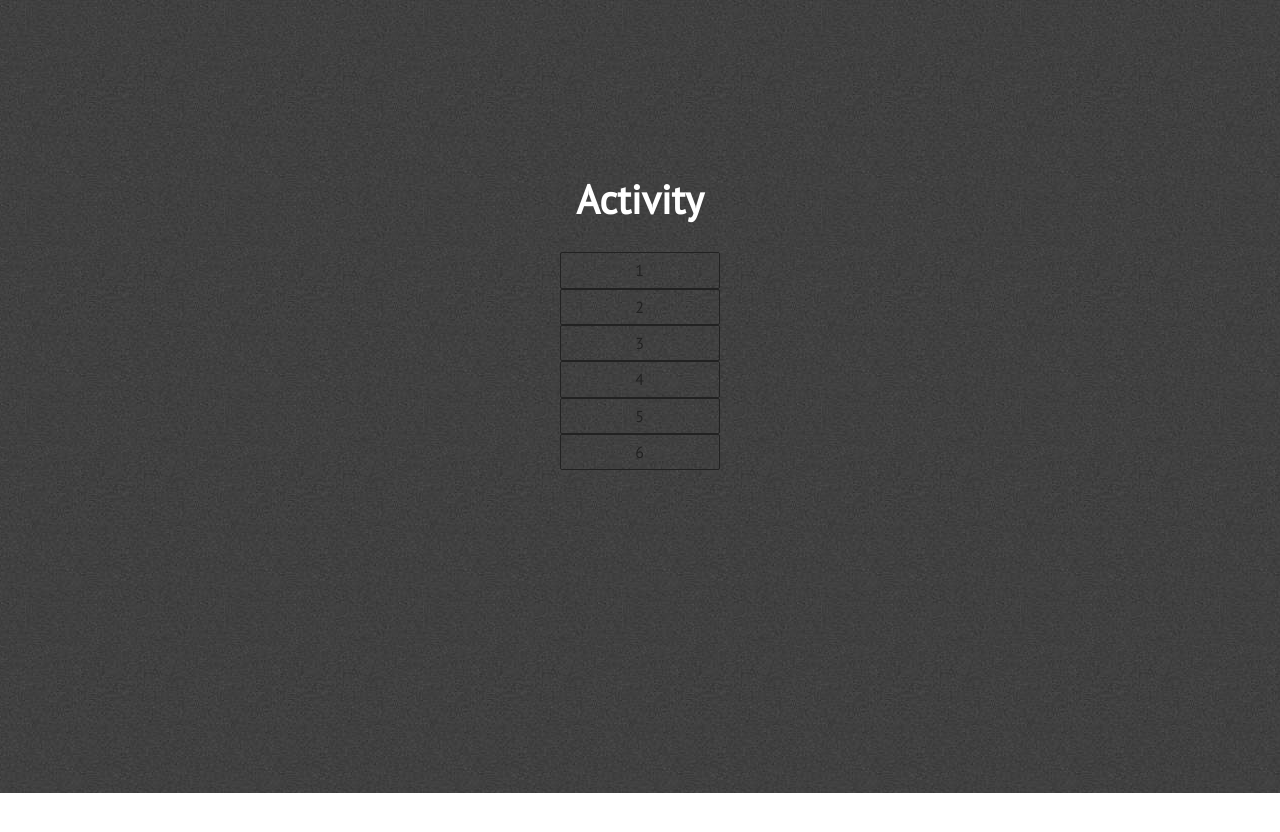
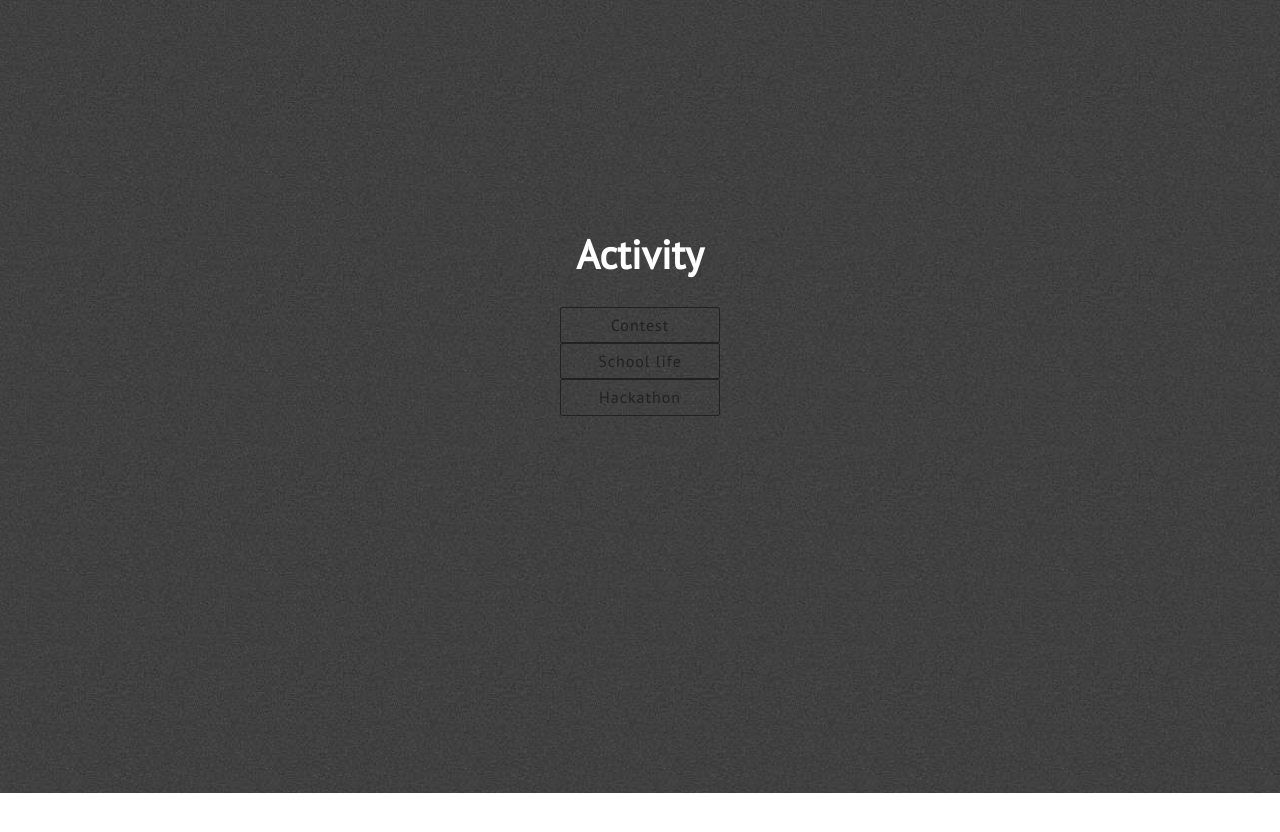
Before and after one commit to EJ-pro/EJ-pro.github.io, a Jekyll site: the page built from index.html, in a window 1280 px wide and 900 px high, scrolled down 4153 px. Shown: the top 832 px of the window. Built offline with Jekyll 4.4.1, drawn with Linux system fonts in a browser that asks for light colours; nearby versions of some CDN libraries.

Commit message:
activity test

```diff
--- a/_includes/activity.html
+++ b/_includes/activity.html
@@ -5,12 +5,9 @@
 
                 <div class="activity-technologies">
 
-                    <a id="1" class="semi-transparent-button with-border white-button" onclick="selected('1')">1</a>
-                    <a id="2" class="semi-transparent-button with-border white-button" onclick="selected('2')">2</a>
-                    <a id="3" class="semi-transparent-button with-border white-button" onclick="selected('3')">3</a>
-                    <a id="4" class="semi-transparent-button with-border white-button" onclick="selected('4')">4</a>
-                    <a id="5" class="semi-transparent-button with-border white-button" onclick="selected('5')">5</a>
-                    <a id="6" class="semi-transparent-button with-border white-button" onclick="selected('6')">6</a>
+                    <a id="contest" class="semi-transparent-button with-border white-button" onclick="selected('contest')">Contest</a>
+                    <a id="school life" class="semi-transparent-button with-border white-button" onclick="selected('school life')">School life</a>
+                    <a id="hackathon" class="semi-transparent-button with-border white-button" onclick="selected('hackathon')">Hackathon</a>
 
                 </div>
 
--- a/assets/js/activity.js
+++ b/assets/js/activity.js
@@ -17,7 +17,7 @@ let render_activity = (slug) => {
             demo: 'https://tiktokmakeathon.info',
             technologies: ['Android', 'HTML', 'JS', 'Firebase'],
             description: "틱톡 메이커톤 홈페이지 및 관리 애플리케이션",
-            categories: ['android', 'webdev']
+            categories: ['hackathon', 'webdev']
         },
         {
             image: 'assets/images/mobile-landscape.jpg',
```
